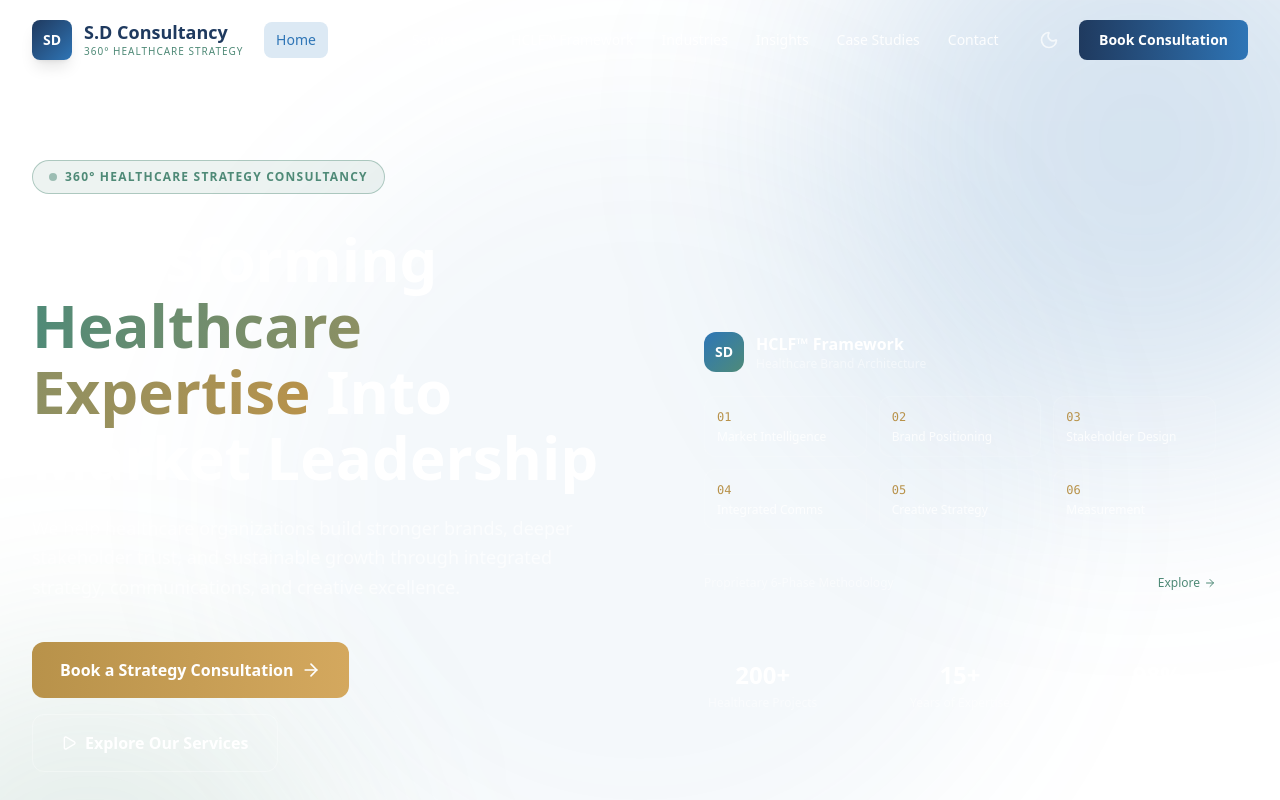
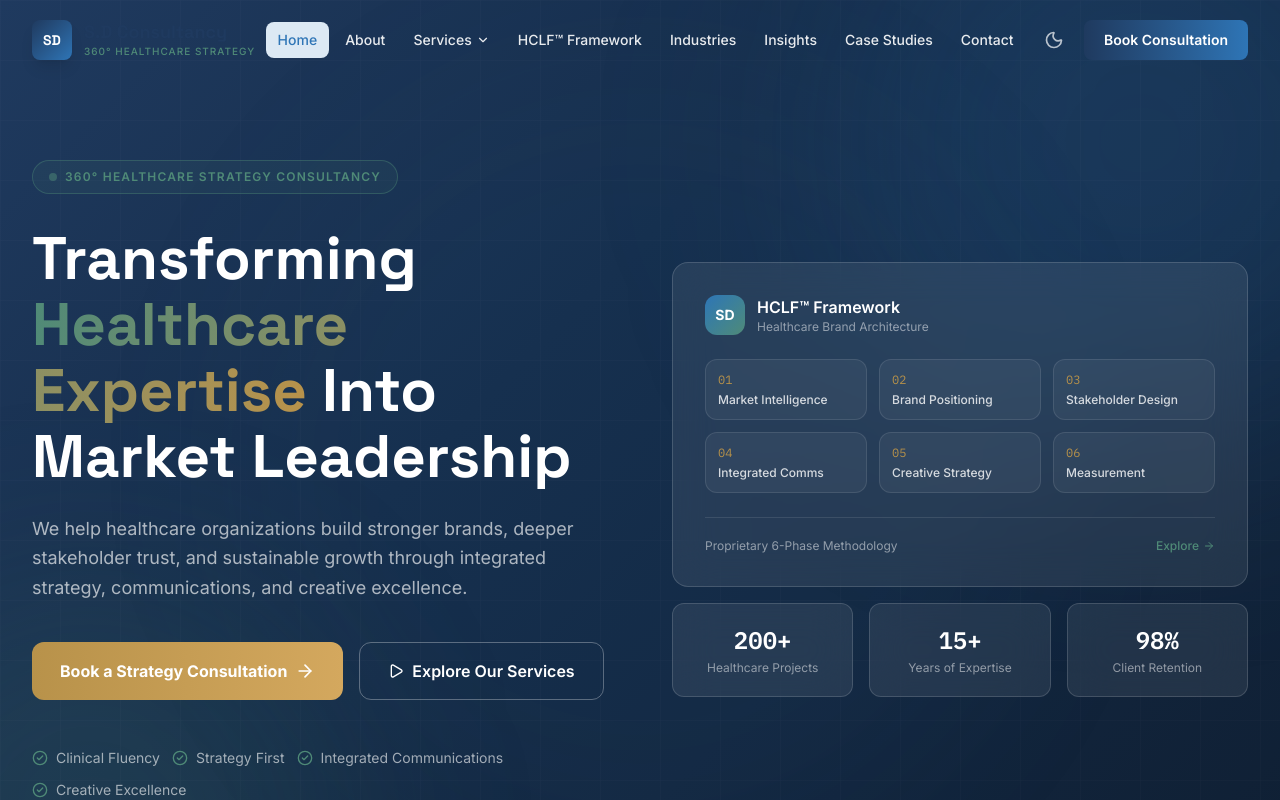
Before and after one commit to drvijayadutta-afk/SD-Consultancy, a Next.js app: page / in a window 1280 px wide. Shown: the top 800 px of the page. Built offline with nearby package versions, Linux system fonts and the light colour scheme.

Commit message:
Restore full globals.css with all design system styles

```diff
--- a/src/app/globals.css
+++ b/src/app/globals.css
@@ -7,4 +7,169 @@
   --sage-teal: #4F8A77;
   --warm-gold: #B8924A;
   --charcoal: #3A3A3A;
+  --background: #ffffff;
+  --foreground: #3A3A3A;
 }
+
+.dark {
+  --background: #0f1923;
+  --foreground: #e8eef4;
+}
+
+@theme inline {
+  --color-background: var(--background);
+  --color-foreground: var(--foreground);
+  --color-navy: var(--navy);
+  --color-accent-blue: var(--accent-blue);
+  --color-light-blue: var(--light-blue);
+  --color-sage-teal: var(--sage-teal);
+  --color-warm-gold: var(--warm-gold);
+  --color-charcoal: var(--charcoal);
+  --font-heading: 'Space Grotesk', sans-serif;
+  --font-body: 'Inter', sans-serif;
+  --font-mono: 'IBM Plex Mono', monospace;
+}
+
+* {
+  box-sizing: border-box;
+}
+
+html {
+  scroll-behavior: smooth;
+}
+
+body {
+  background: var(--background);
+  color: var(--foreground);
+  font-family: 'Inter', sans-serif;
+  -webkit-font-smoothing: antialiased;
+  -moz-osx-font-smoothing: grayscale;
+}
+
+h1, h2, h3, h4, h5, h6 {
+  font-family: 'Space Grotesk', sans-serif;
+}
+
+.font-mono {
+  font-family: 'IBM Plex Mono', monospace;
+}
+
+/* Custom scrollbar */
+::-webkit-scrollbar {
+  width: 6px;
+}
+::-webkit-scrollbar-track {
+  background: #f1f1f1;
+}
+::-webkit-scrollbar-thumb {
+  background: var(--navy);
+  border-radius: 3px;
+}
+
+/* Gradient text utility */
+.gradient-text {
+  background: linear-gradient(135deg, #1F3A5F 0%, #2E75B6 50%, #4F8A77 100%);
+  -webkit-background-clip: text;
+  -webkit-text-fill-color: transparent;
+  background-clip: text;
+}
+
+.gradient-gold {
+  background: linear-gradient(135deg, #B8924A 0%, #d4a85e 100%);
+  -webkit-background-clip: text;
+  -webkit-text-fill-color: transparent;
+  background-clip: text;
+}
+
+/* Section divider */
+.section-divider {
+  width: 60px;
+  height: 3px;
+  background: linear-gradient(90deg, #2E75B6, #4F8A77);
+  border-radius: 2px;
+}
+
+/* Glass card effect */
+.glass-card {
+  background: rgba(255, 255, 255, 0.08);
+  backdrop-filter: blur(20px);
+  border: 1px solid rgba(255, 255, 255, 0.15);
+}
+
+/* Hero gradient */
+.hero-gradient {
+  background: linear-gradient(135deg, #1F3A5F 0%, #162d4a 40%, #0f1f33 100%);
+}
+
+/* Card hover effect */
+.card-hover {
+  transition: all 0.3s cubic-bezier(0.4, 0, 0.2, 1);
+}
+.card-hover:hover {
+  transform: translateY(-4px);
+  box-shadow: 0 20px 60px rgba(31, 58, 95, 0.15);
+}
+
+/* Stats counter */
+.stat-number {
+  font-family: 'IBM Plex Mono', monospace;
+  font-weight: 600;
+}
+
+/* Nav blur */
+.nav-blur {
+  backdrop-filter: blur(20px);
+  -webkit-backdrop-filter: blur(20px);
+}
+
+/* Animate on scroll base */
+.aos-hidden {
+  opacity: 0;
+  transform: translateY(30px);
+}
+.aos-visible {
+  opacity: 1;
+  transform: translateY(0);
+  transition: all 0.7s cubic-bezier(0.4, 0, 0.2, 1);
+}
+
+/* Gradient borders */
+.gradient-border {
+  position: relative;
+}
+.gradient-border::before {
+  content: '';
+  position: absolute;
+  inset: 0;
+  border-radius: inherit;
+  padding: 1px;
+  background: linear-gradient(135deg, #2E75B6, #4F8A77);
+  -webkit-mask: linear-gradient(#fff 0 0) content-box, linear-gradient(#fff 0 0);
+  -webkit-mask-composite: xor;
+  mask-composite: exclude;
+}
+
+/* HCLF phases */
+.phase-connector {
+  position: relative;
+}
+.phase-connector::after {
+  content: '';
+  position: absolute;
+  right: -24px;
+  top: 50%;
+  transform: translateY(-50%);
+  width: 48px;
+  height: 2px;
+  background: linear-gradient(90deg, #2E75B6, #4F8A77);
+}
+
+/* Prose for blog */
+.prose-healthcare h2 {
+  font-family: 'Space Grotesk', sans-serif;
+  color: #1F3A5F;
+  font-size: 1.5rem;
+  font-weight: 700;
+  margin-top: 2rem;
+  margin-bottom: 1rem;
+}
```
